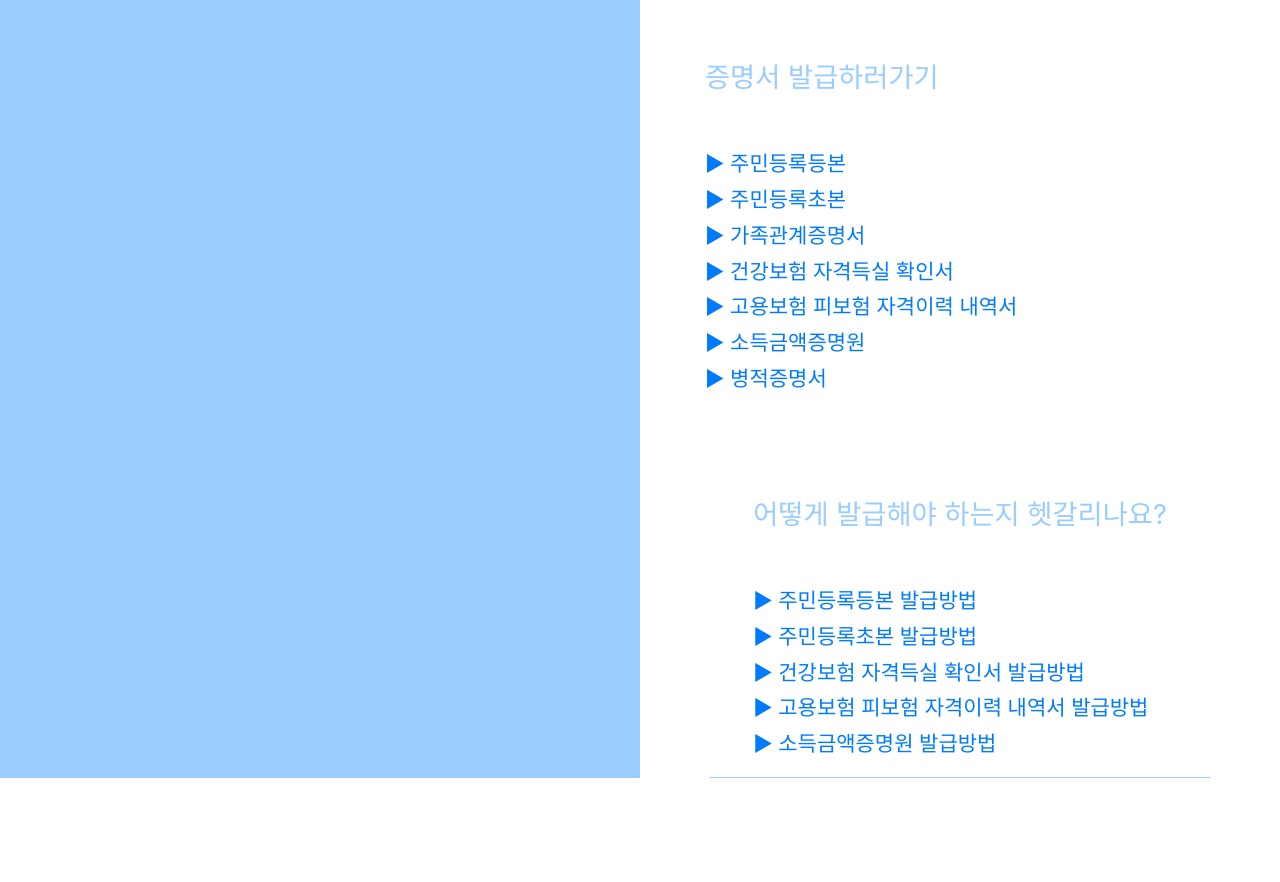
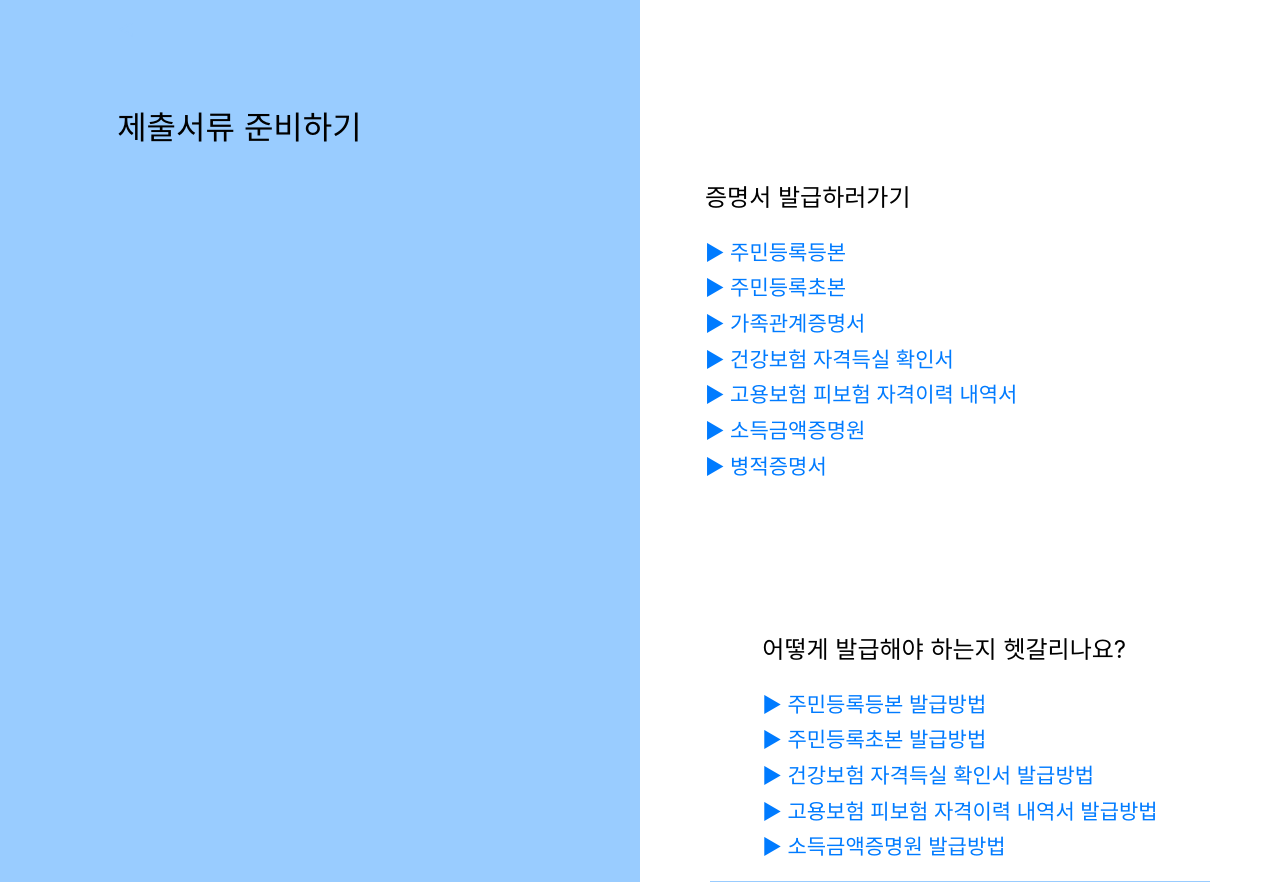
Before and after one commit to happyyouth/ooo, a plain HTML site: page index.html in a window 1280 px wide. Shown: the part 311-1193 px from the top of the page. Before the commit the page ends 1089 px from the top, so only its background shows below. Drawn offline with Linux system fonts and the light colour scheme.

Commit message:
Update index.html

```diff
--- a/index.html
+++ b/index.html
@@ -26,14 +26,10 @@ https://templatemo.com/tm-527-sided
               <div class="tm-site-name-container">
                 <div class="tm-site-name-container-inner">
                   <h1 class="text-uppercase tm-text-primary tm-site-name">
-                   <i class="tm-text-white">
-                    청년지원사업
-                   </i>
+                   <p style="color:#000000">청년지원사업</p>
                   </h1>
                   <p class="tm-text-primary tm-site-description">
-                   <i class="tm-text-white">
-                    제출서류 준비하기
-                   </i>
+                   <<p style="color:#000000"><font size="6">제출서류 준비하기</font></p>
                 </div>
               </div>
             </div>
@@ -47,8 +43,8 @@ https://templatemo.com/tm-527-sided
           <div class="row">
             <div class="col-sm-12 offset-sm-0 col-md-6 offset-md-6">
               <div class="tm-section-text-container">
-                   <p class="tm-text-primary tm-site-description">
-                    증명서 발급하러가기
+                   <p style="color:#000000"><font size="5">
+                    증명서 발급하러가기</font></p>
                     <h2></h2>
                     <a href="https://www.gov.kr/portal/main">
                       <h6>▶ 주민등록등본</h6>
@@ -94,7 +90,8 @@ https://templatemo.com/tm-527-sided
               <div class="tm-site-name-container">
                 <div class="tm-site-name-container-inner">
                   <p class="tm-text-primary tm-site-description">
-                    어떻게 발급해야 하는지 헷갈리나요?
+                    <p style="color:#000000"><font size="5">
+                    어떻게 발급해야 하는지 헷갈리나요?</font></p>
 
                     <a href="https://drive.google.com/file/d/1w0ZxkF0-C3SW84t6oW3octp5QyUoUqSU/view?usp=sharing">
                       <h6>▶ 주민등록등본 발급방법</h6>
```
